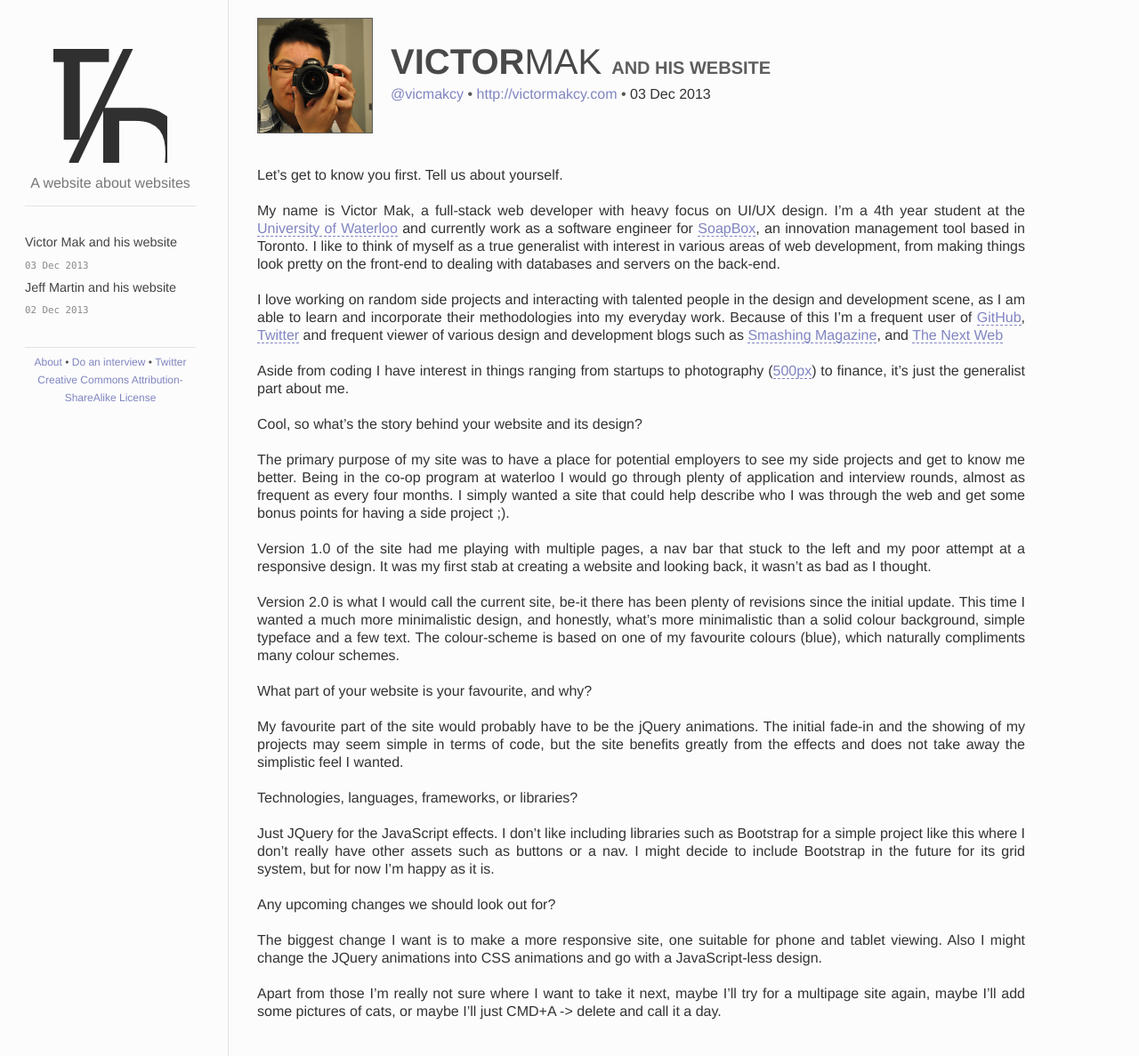
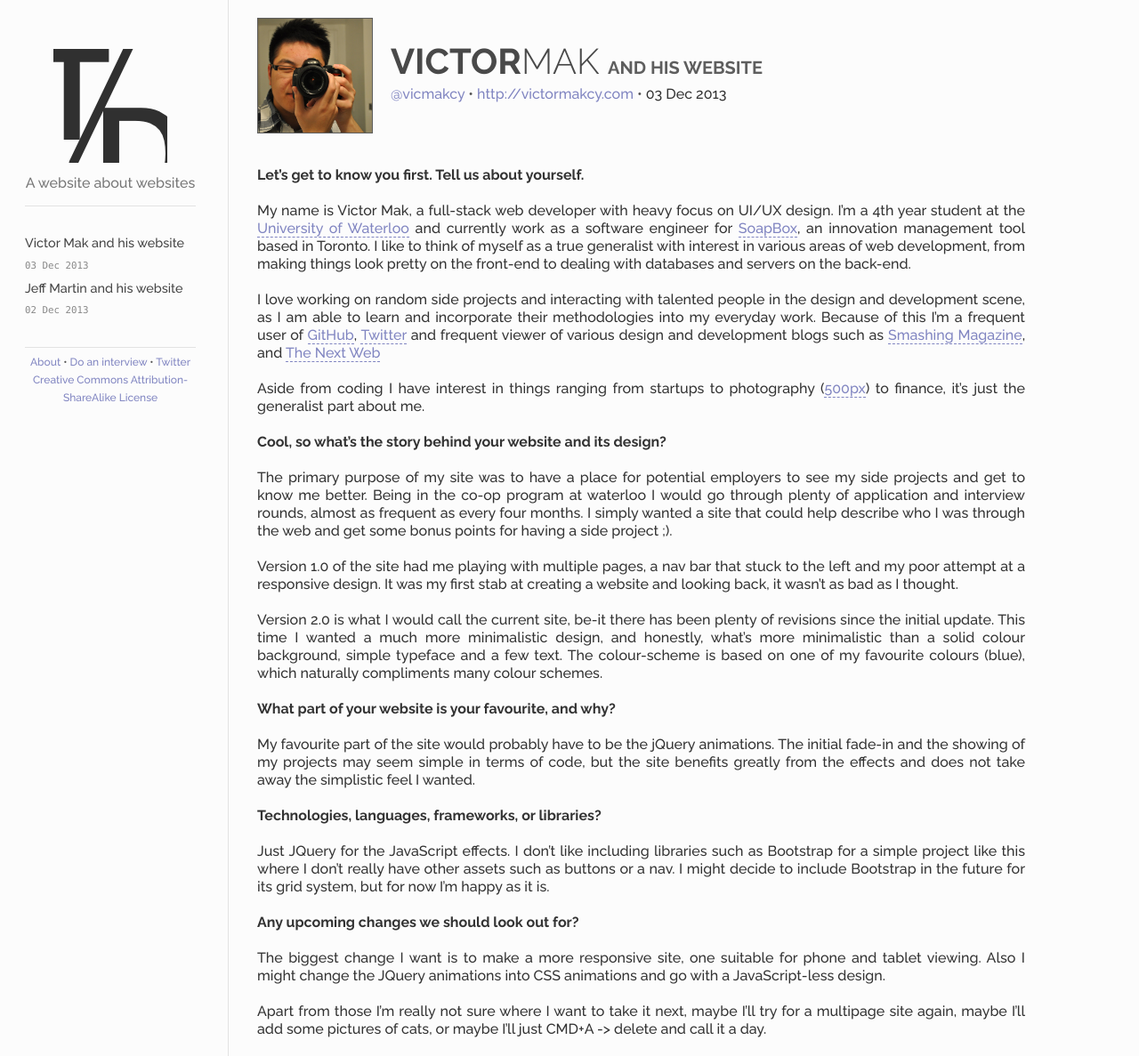
Before and after one commit to the-development/thedevelopment, a Jekyll site: the page built from index.html, in a window 1280 px wide. Shown: the whole page at 89% size. Built offline with Jekyll 4.4.1, drawn with Linux system fonts in a browser that asks for light colours; Markdown is read by kramdown in place of the engine named in the settings.

Commit message:
Modify font weights to accustom to raleway

```diff
--- a/_layouts/default.html
+++ b/_layouts/default.html
@@ -17,7 +17,7 @@
         <!-- Responsive CSS -->
         <link rel="stylesheet" href="/css/responsive.css">
 
-        <link href='http://fonts.googleapis.com/css?family=Raleway:300,500,600' rel='stylesheet' type='text/css'>
+        <link href='http://fonts.googleapis.com/css?family=Raleway:300,500,700' rel='stylesheet' type='text/css'>
     </head>
     <body>
       <div class="site">
--- a/css/main.css
+++ b/css/main.css
@@ -18,13 +18,13 @@ html, body {
 body {
   color: #333;
   background-color: #fcfcfc;
-  font-family: 'Helvetica Neue', 'Raleway', Arial, sans-serif;
-  font-weight: 300;
+  font-family: 'Raleway', Arial, sans-serif;
+  font-weight: 400;
   overflow: hidden;
 }
 
 strong {
-  font-weight: 500;
+  font-weight: 700;
 }
 
 a {
@@ -82,7 +82,6 @@ a:hover {
 
 .title {
   display: inline-block;
-  font-weight: 300;
   text-align: center;
 }
 
@@ -167,7 +166,7 @@ a:hover {
 }
 
 .bold {
-  font-weight: 600;
+  font-weight: 700;
 }
 
 .thin {
```
